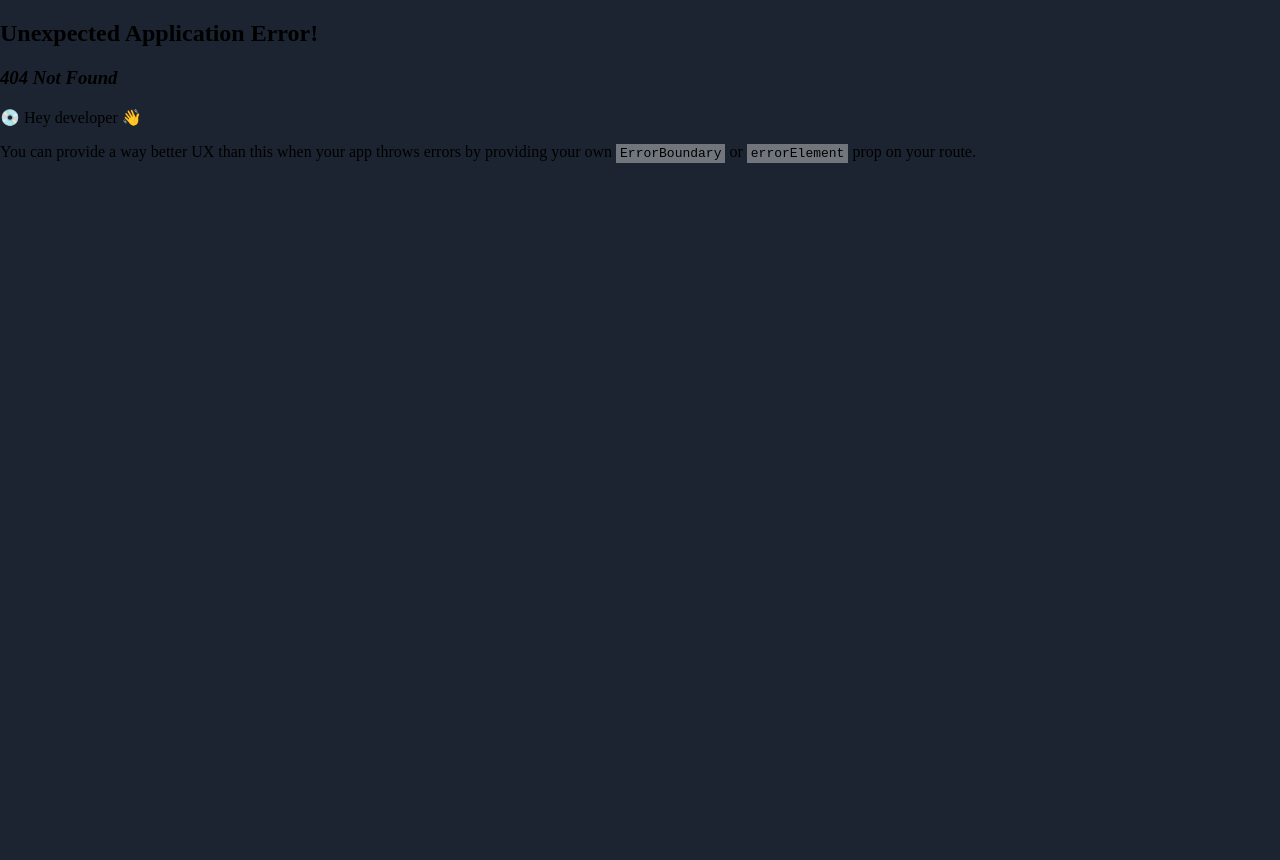
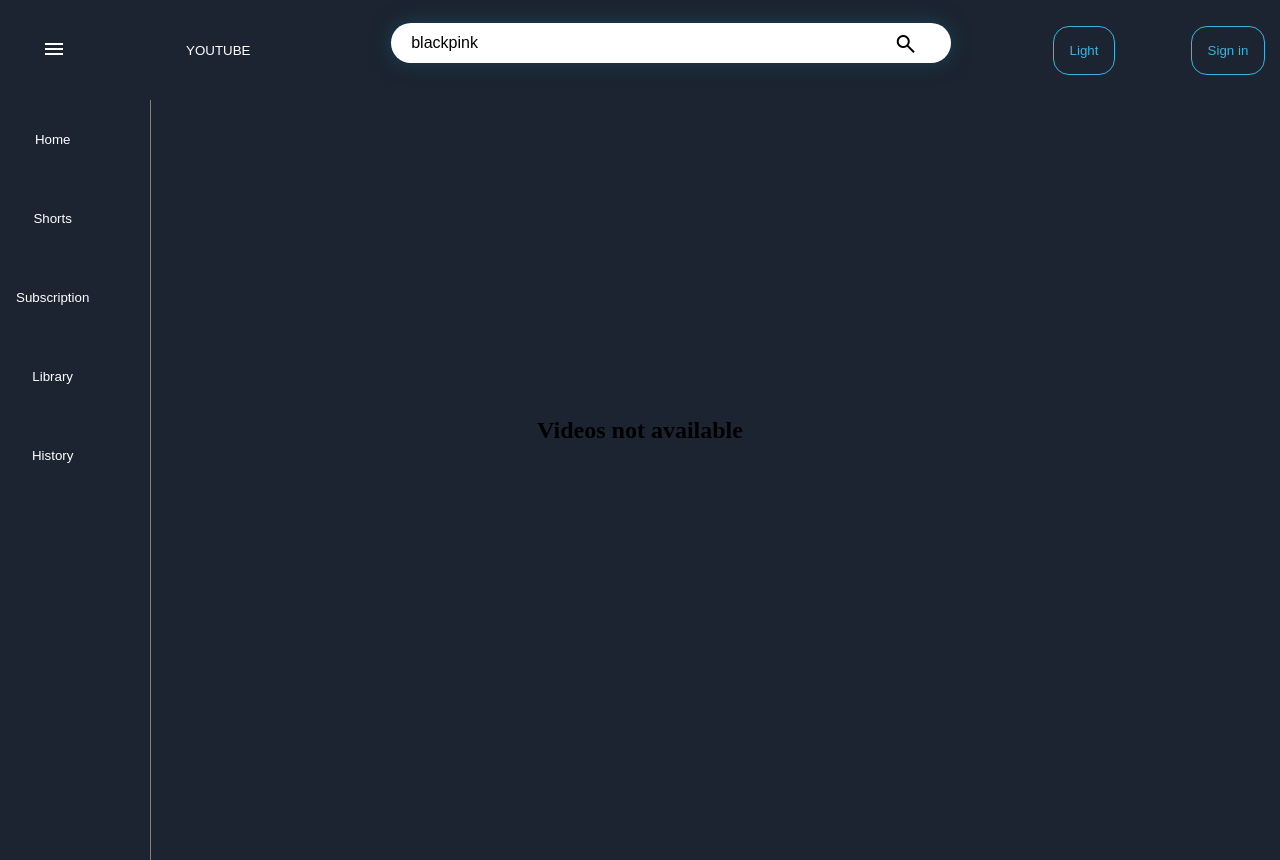
Before and after one commit to mandipollo/youtube, a React (Create React App) app: page /video/1 in a window 1280 px wide. Before the commit this address had no page. Before the commit the page ends 800 px from the top, so only its background shows below. Built offline with nearby package versions, Linux system fonts and the light colour scheme.

Commit message:
videoPlayer routed with Link from Feed and Iframe forvideo , data being passed from Link state and recieved from useLocation hook

```diff
--- a/src/components/Feed.js
+++ b/src/components/Feed.js
@@ -1,4 +1,5 @@
 import classes from "./feed.module.css";
+import { Link } from "react-router-dom";
 
 //the content div that displays the videos thumbnail
 const Feed = ({ data }) => {
@@ -12,8 +13,9 @@ const Feed = ({ data }) => {
 	return (
 		<div className={classes.feed}>
 			<ul className={classes.items}>
-				{data.map((item, index) => (
-					<li key={index}>
+				{data.map(item => (
+					<li key={item.id.videoId}>
+						<Link to={`/video/${item.id.videoId}`} state={item}>
 							<div className={classes.item}>
 								<div className={classes.imgDiv}>
 									<img
@@ -27,6 +29,7 @@ const Feed = ({ data }) => {
 									<p>{item.snippet.title}</p>
 								</div>
 							</div>
+						</Link>
 					</li>
 				))}
 			</ul>
--- a/src/components/Navbar.js
+++ b/src/components/Navbar.js
@@ -21,7 +21,6 @@ const Navbar = () => {
 	// submit the value and refresh the value of input field
 	const submitHandler = async e => {
 		e.preventDefault();
-		console.log(`submit handler`);
 
 		const data = await fetchData({ searchInput });
 		console.log(data);
@@ -43,7 +42,16 @@ const Navbar = () => {
 				<li>
 					<NavLink to="/" end />
 
-					<p> YouTube</p>
+					<button
+						className={classes.homeYoutube}
+						style={{
+							border: `none`,
+							backgroundColor: `#1b2430`,
+							color: `white`,
+						}}
+					>
+						YOUTUBE
+					</button>
 				</li>
 
 				<li>
--- /dev/null
+++ b/src/components/VideoDetails.js
@@ -0,0 +1,36 @@
+import React from "react";
+import classes from "./videoDetails.module.css";
+import { useLocation } from "react-router-dom";
+import { useSelector } from "react-redux";
+
+const VideoDetails = () => {
+	const { state } = useLocation();
+
+	console.log(state);
+
+	if (!state) {
+		return (
+			<div className={classes.videoDetails}>
+				<h2>Videos not available</h2>
+			</div>
+		);
+	}
+	return (
+		<div className={classes.videoDetails}>
+			<div className={classes.video}>
+				<iframe
+					className={classes.videoPlayer}
+					title={state.snippet.title}
+					src={`https://www.youtube.com/embed/${state.id.videoId}`}
+					allowFullScreen
+				/>
+			</div>
+			<div className={classes.description}>
+				<h2>Title: {state.snippet.title}</h2>
+				<p>Description: {state.snippet.description}</p>
+			</div>
+		</div>
+	);
+};
+
+export default VideoDetails;
--- a/src/components/navbar.module.css
+++ b/src/components/navbar.module.css
@@ -17,6 +17,10 @@
 	flex-direction: row;
 	width: 100%;
 	height: 100%;
+}
+
+.homeYoutube {
+	cursor: pointer;
 }
 .menu li {
 	padding: 0 1rem;
--- /dev/null
+++ b/src/components/videoDetails.module.css
@@ -0,0 +1,26 @@
+.videoDetails {
+	display: flex;
+	padding: 150px;
+
+	justify-content: center;
+	height: 70vh;
+	flex-direction: column;
+	align-items: center;
+}
+
+.video {
+	flex: 5;
+	width: 80%;
+	height: 80%;
+}
+
+.videoPlayer {
+	width: 100%;
+	height: 100%;
+}
+.description {
+	flex: 1;
+	color: white;
+	justify-content: center;
+	align-items: center;
+}
--- a/src/pages/HomePage.js
+++ b/src/pages/HomePage.js
@@ -10,6 +10,7 @@ const HomePage = () => {
 	const searchInput = useSelector(state => state.searchInput);
 	const [data, setData] = useState();
 
+	// rerender homepage whenever searchInput changes
 	useEffect(() => {
 		let timeoutId;
 		const getData = async () => {
```
Also changed, not shown: src/index.js (+10 -0 lines). Lines whose indentation alone changed are shown as unchanged.
